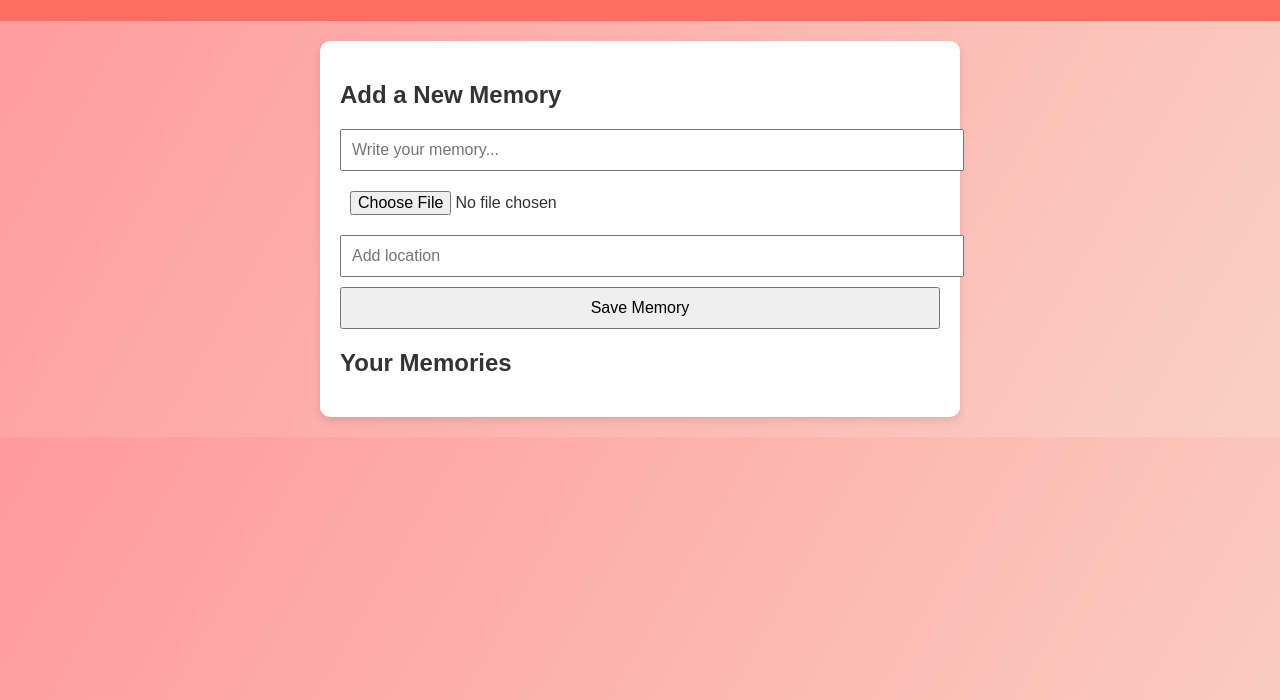
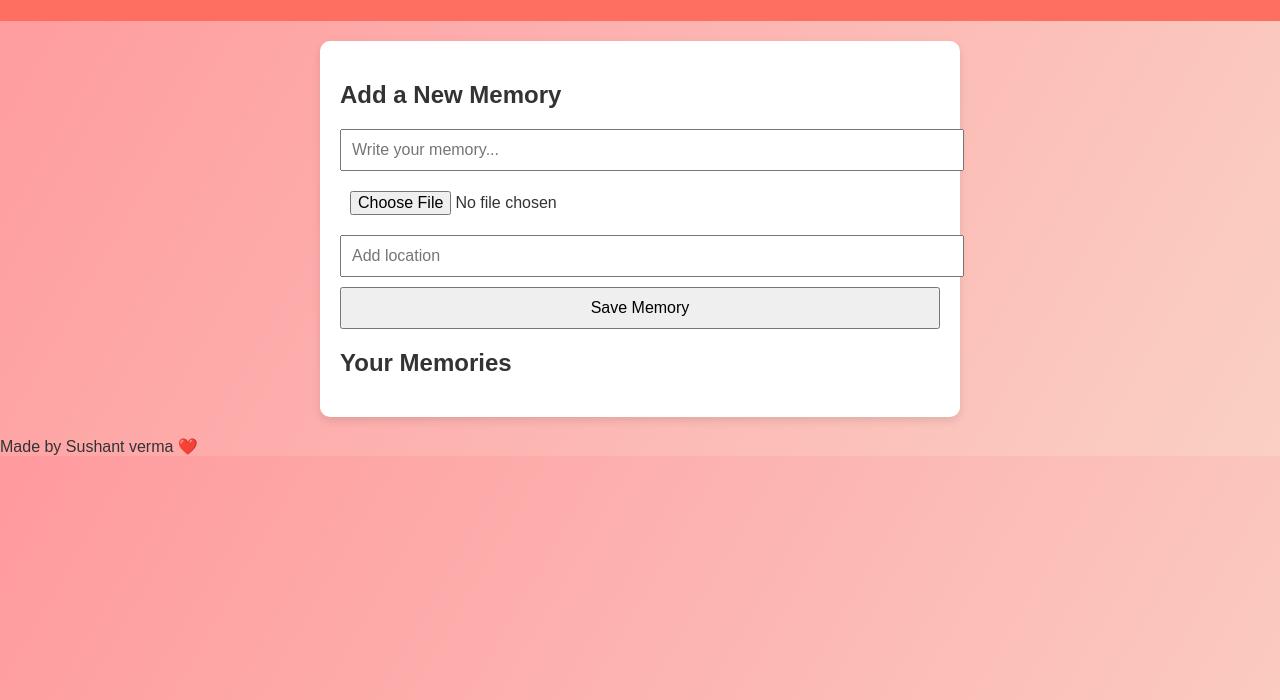
Before and after one commit to Vermasushant144/Memory-keeper, a plain HTML site: page index.html in a window 1280 px wide. Shown: the part 100-800 px from the top of the page. Drawn offline with Linux system fonts and the light colour scheme.

Commit message:
Update index.html

```diff
--- a/index.html
+++ b/index.html
@@ -27,7 +27,7 @@
       <div id="memory-list"></div>
     </section>
   </main>
-
+  <Footer > Made by Sushant verma ❤️</Footer>
   <script src="script.js"></script>
 </body>
 </html>
```
